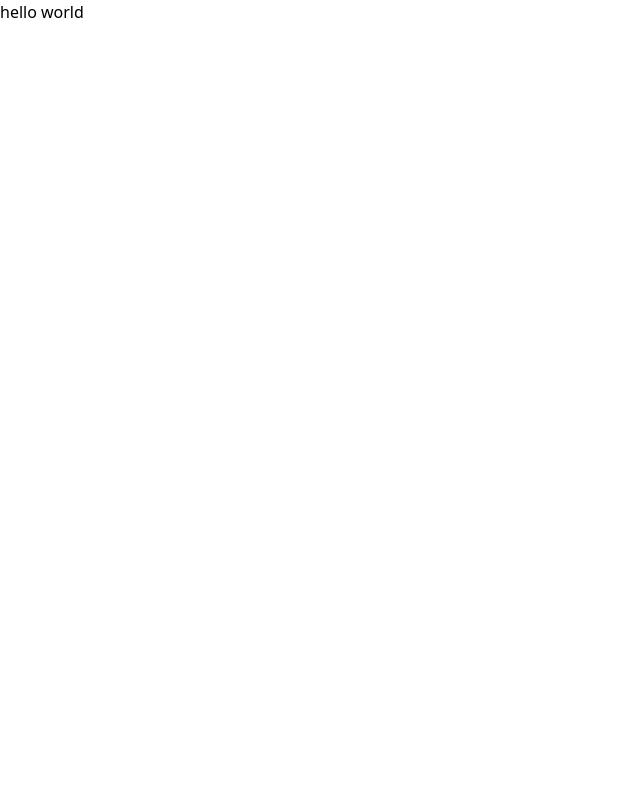
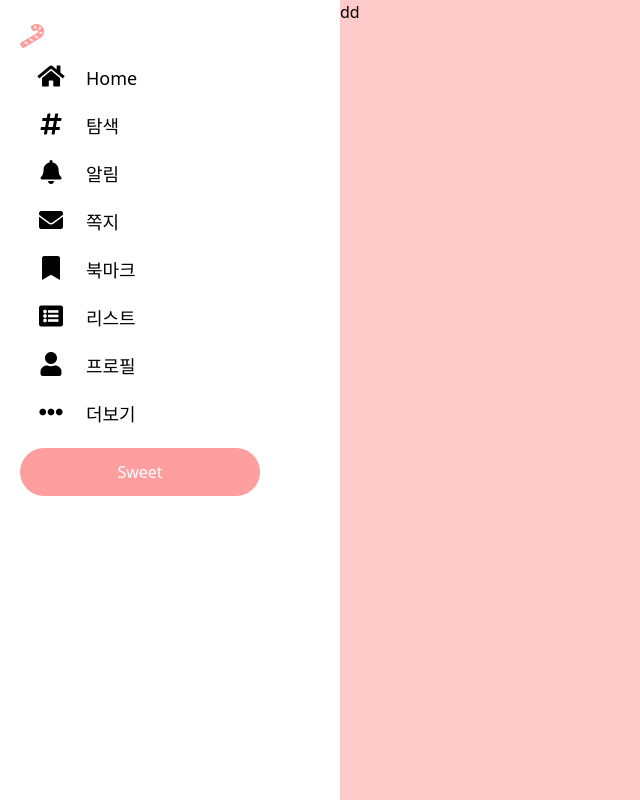
Before and after one commit to blessisu/sweeter-sns, a Vue app: page / in a window 1280 px wide. Shown: the whole page, without its empty margins (0-640 px from the left). Built offline with nearby package versions, Linux system fonts and the light colour scheme.

Commit message:
feat-sidebar

```diff
--- a/index.html
+++ b/index.html
@@ -5,6 +5,7 @@
     <link rel="icon" href="/favicon.ico" />
     <meta name="viewport" content="width=device-width, initial-scale=1.0" />
     <title>Vite App</title>
+    <link rel="stylesheet" href="https://use.fontawesome.com/releases/v5.15.3/css/all.css" integrity="sha384-SZXxX4whJ79/gErwcOYf+zWLeJdY/qpuqC4cAa9rOGUstPomtqpuNWT9wdPEn2fk" crossorigin="anonymous">
   </head>
   <body>
     <div id="app"></div>
--- a/src/App.vue
+++ b/src/App.vue
@@ -1,6 +1,50 @@
 <template>
-  <div>
-    <h1>hello world</h1>
+  <div class="flex h-screen">
+    <!-- app side bar start-->
+    <div class="w-1/4 mt-5 ml-5">
+      <!-- logo -->
+      <i class="fas fa-candy-cane text-2xl text-primary"></i>
+      <!-- side-bar menu -->
+      <div class="flex flex-col items-start">
+        <div class="hover:text-primary hover:bg-lighter px-4 py-2 rounded-full">
+          <i class="fas fa-home fa-fw text-2xl"></i>
+          <span class="ml-5 text-lg">Home</span>
+        </div>
+        <div class="hover:text-primary hover:bg-lighter px-4 py-2 rounded-full">
+          <i class="fas fa-hashtag fa-fw text-2xl"></i>
+          <span class="ml-5 text-lg">탐색</span>
+        </div>
+        <div class="hover:text-primary hover:bg-lighter px-4 py-2 rounded-full">
+          <i class="fas fa-bell fa-fw text-2xl"></i>
+          <span class="ml-5 text-lg">알림</span>
+        </div>
+        <div class="hover:text-primary hover:bg-lighter px-4 py-2 rounded-full">
+          <i class="fas fa-envelope fa-fw text-2xl"></i>
+          <span class="ml-5 text-lg">쪽지</span>
+        </div>        <div class="hover:text-primary hover:bg-lighter px-4 py-2 rounded-full">
+          <i class="fas fa-bookmark fa-fw text-2xl"></i>
+          <span class="ml-5 text-lg">북마크</span>
+        </div>
+        <div class="hover:text-primary hover:bg-lighter px-4 py-2 rounded-full">
+          <i class="fas fa-list-alt fa-fw text-2xl"></i>
+          <span class="ml-5 text-lg">리스트</span>
+        </div>
+        <div class="hover:text-primary hover:bg-lighter px-4 py-2 rounded-full">
+          <i class="fas fa-user fa-fw text-2xl"></i>
+          <span class="ml-5 text-lg">프로필</span>
+        </div>
+        <div class="hover:text-primary hover:bg-lighter px-4 py-2 rounded-full">
+          <i class="fas fa-ellipsis-h fa-fw text-2xl"></i>
+          <span class="ml-5 text-lg">더보기</span>
+        </div>
+      </div>
+      <button class="mt-3 bg-primary text-white w-60 h-12 rounded-full hover:bg-dark">
+        Sweet
+      </button>
+    </div>
+    <!-- app side bar end-->
+
+    <div class="flex-1 bg-red-200">dd</div>
   </div>
 </template>
 
--- a/src/index.css
+++ b/src/index.css
@@ -2,3 +2,7 @@
 @tailwind base;
 @tailwind components;
 @tailwind utilities;
+
+button {
+  @apply focus:outline-none;
+}
--- a/tailwind.config.js
+++ b/tailwind.config.js
@@ -2,7 +2,14 @@ module.exports = {
   purge: ['./index.html', './src/**/*.{vue,js,ts,jsx,tsx}'],
   darkMode: false, // or 'media' or 'class'
   theme: {
-    extend: {},
+    extend: {
+      colors: {
+        primary: '#FE9E9E',
+        dark: '#FD7474',
+        light: '#FEC3C3',
+        lighter: '#FFF0F0',
+      }
+    },
   },
   variants: {
     extend: {},
```
